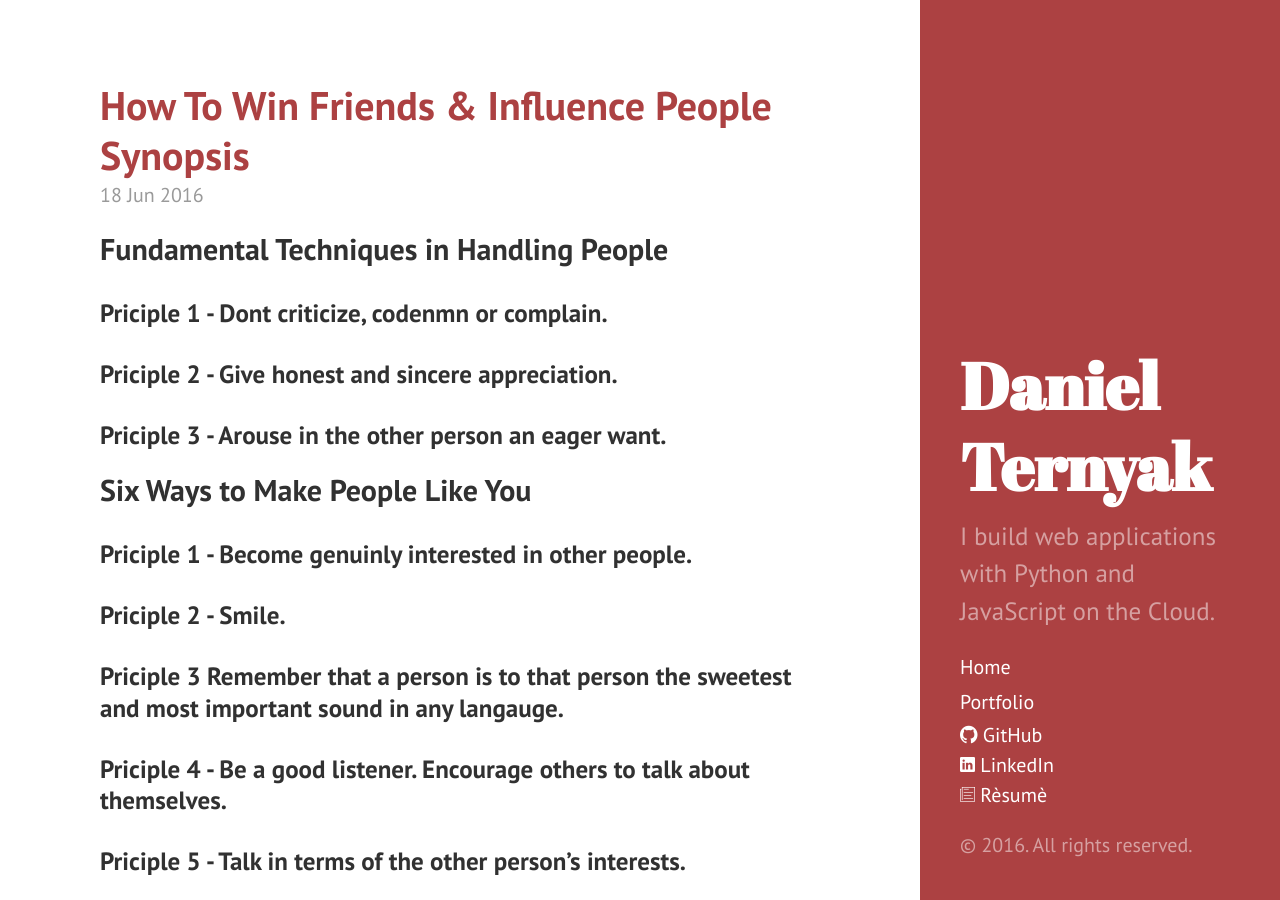
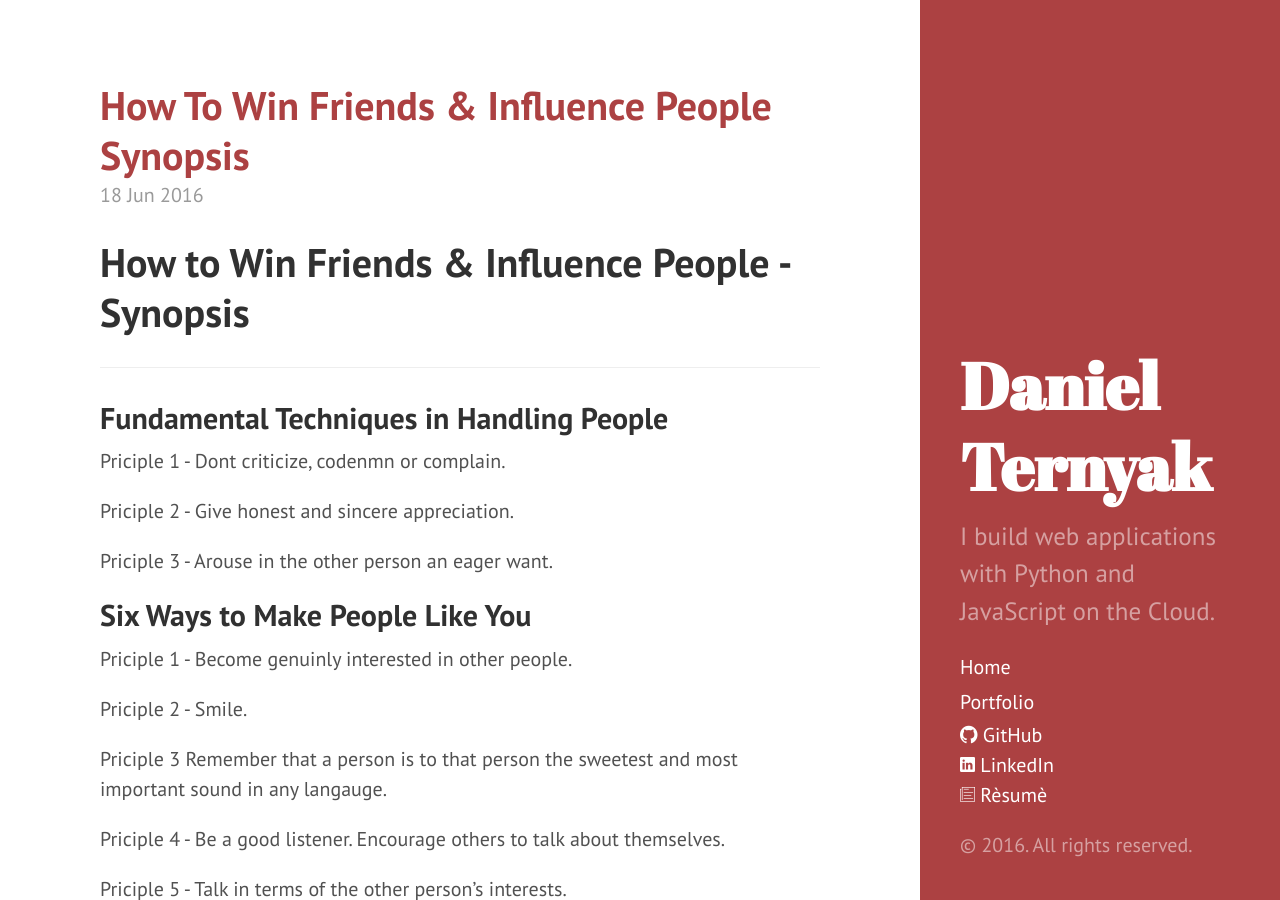
Before and after one commit to dternyak/dternyak.github.io, a Jekyll site: the page built from index.html, in a window 1280 px wide and 900 px high. Built offline with Jekyll 4.4.1, drawn with Linux system fonts in a browser that asks for light colours; nearby versions of some CDN libraries; the list of posts is cut into pages by our own code.

Commit message:
Updated 2016-06-18-How-to-Win-Friends-&-Influence-People-Synopsis.md

```diff
--- a/_posts/2016-06-18-How-to-Win-Friends-&-Influence-People-Synopsis.md
+++ b/_posts/2016-06-18-How-to-Win-Friends-&-Influence-People-Synopsis.md
@@ -1,73 +1,74 @@
 ---
 published: true
 ---
+# How to Win Friends & Influence People - Synopsis
+<hr/>
 ## Fundamental Techniques in Handling People
 
-### Priciple 1 - Dont criticize, codenmn or complain.
+ Priciple 1 - Dont criticize, codenmn or complain.
 
-### Priciple 2 - Give honest and sincere appreciation.
+ Priciple 2 - Give honest and sincere appreciation.
 
-### Priciple 3 - Arouse in the other person an eager want.
+ Priciple 3 - Arouse in the other person an eager want.
 
 ## Six Ways to Make People Like You
 
-### Priciple 1 - Become genuinly interested in other people.
+ Priciple 1 - Become genuinly interested in other people.
 
-### Priciple 2 - Smile.
+ Priciple 2 - Smile.
 
-### Priciple 3 Remember that a person is to that person the sweetest and most important sound in any langauge.
+ Priciple 3 Remember that a person is to that person the sweetest and most important sound in any langauge.
 
-### Priciple 4 - Be a good listener. Encourage others to talk about themselves.
+ Priciple 4 - Be a good listener. Encourage others to talk about themselves.
 
-### Priciple 5 - Talk in terms of the other person's interests.
+ Priciple 5 - Talk in terms of the other person's interests.
 
-### Priciple 6 - Make the other person feel important - and do it sincerly.
+ Priciple 6 - Make the other person feel important - and do it sincerly.
 
 ## Win People to Your Way of Thinking
 
-### Priciple 1 - The only way to get the best of an arguement is to avoid it.
+ Priciple 1 - The only way to get the best of an arguement is to avoid it.
 
-### Priciple 2 - Show respect for the other person's opinions. Never say "Your're wrong."
+ Priciple 2 - Show respect for the other person's opinions. Never say "Your're wrong."
 
-### Priciple 3 - If you are wrong, admit it quickly and emphatically.
+ Priciple 3 - If you are wrong, admit it quickly and emphatically.
 
-### Priciple 4 - Begin in a friendly way.
+ Priciple 4 - Begin in a friendly way.
 
-### Priciple 5 - Get the other person saying "yes, yes" immediatly.
+ Priciple 5 - Get the other person saying "yes, yes" immediatly.
 
-### Priciple 6 - Let the other person do a great deal of the talking.
+ Priciple 6 - Let the other person do a great deal of the talking.
 
-### Priciple 7 - Let the other person feel that the diea is his or hers.
+ Priciple 7 - Let the other person feel that the diea is his or hers.
 
-### Priciple 8 - Try honestly to see things from the other person's point of view.
+ Priciple 8 - Try honestly to see things from the other person's point of view.
 
-### Priciple 9 - Be sympathetic with the other persons's ideas and desires.
+ Priciple 9 - Be sympathetic with the other persons's ideas and desires.
 
-### Priciple 10 - Appeal to the nobler motives.
+ Priciple 10 - Appeal to the nobler motives.
 
-### Priciple 11 - Dramatize your ideas.
+ Priciple 11 - Dramatize your ideas.
 
-### Priciple 12 - Throw down a challenge.
+ Priciple 12 - Throw down a challenge.
 
 
 ## Be a Leader
+<i>A leader's job often includes changing your people's attitudes and behavior. Some suggestions to commplish this:</i>
 
-#### A leader's job often includes changing your people's attitudes and behavior. Some suggestions to commplish this:
+ Principle 1 - Begin with praise and honest appreciation.
 
-### Principle 1 - Begin with praise and honest appreciation.
+ Principle 2 - Call attention  to people's mistakes indirectly.
 
-### Principle 2 - Call attention  to people's mistakes indirectly.
+ Principle 3 - Talk about your own mistakes before critizicing the other person.
 
-### Principle 3 - Talk about your own mistakes before critizicing the other person.
+ Principle 4 - Ask questions instead of giving direct orders.
 
-### Principle 4 - Ask questions instead of giving direct orders.
+ Principle 5 - Let the other person save face.
 
-### Principle 5 - Let the other person save face.
+ Principle 6 - Praise the slightest improvmenet and praise every improvement. Be "hearty in your approbation and lavish in your praise".
 
-### Principle 6 - Praise the slightest improvmenet and praise every improvement. Be "hearty in your approbation and lavish in your praise".
+ Principle 7 - Give the other person a fine reputation to live up to.
 
-### Principle 7 - Give the other person a fine reputation to live up to.
+ Principle 8 - Use encouragement. Make the fault seem easy to correct.
 
-### Principle 8 - Use encouragement. Make the fault seem easy to correct.
-
-### Principle 9 - Make the other person happy about doing the thing you suggest.
+ Principle 9 - Make the other person happy about doing the thing you suggest.
```
